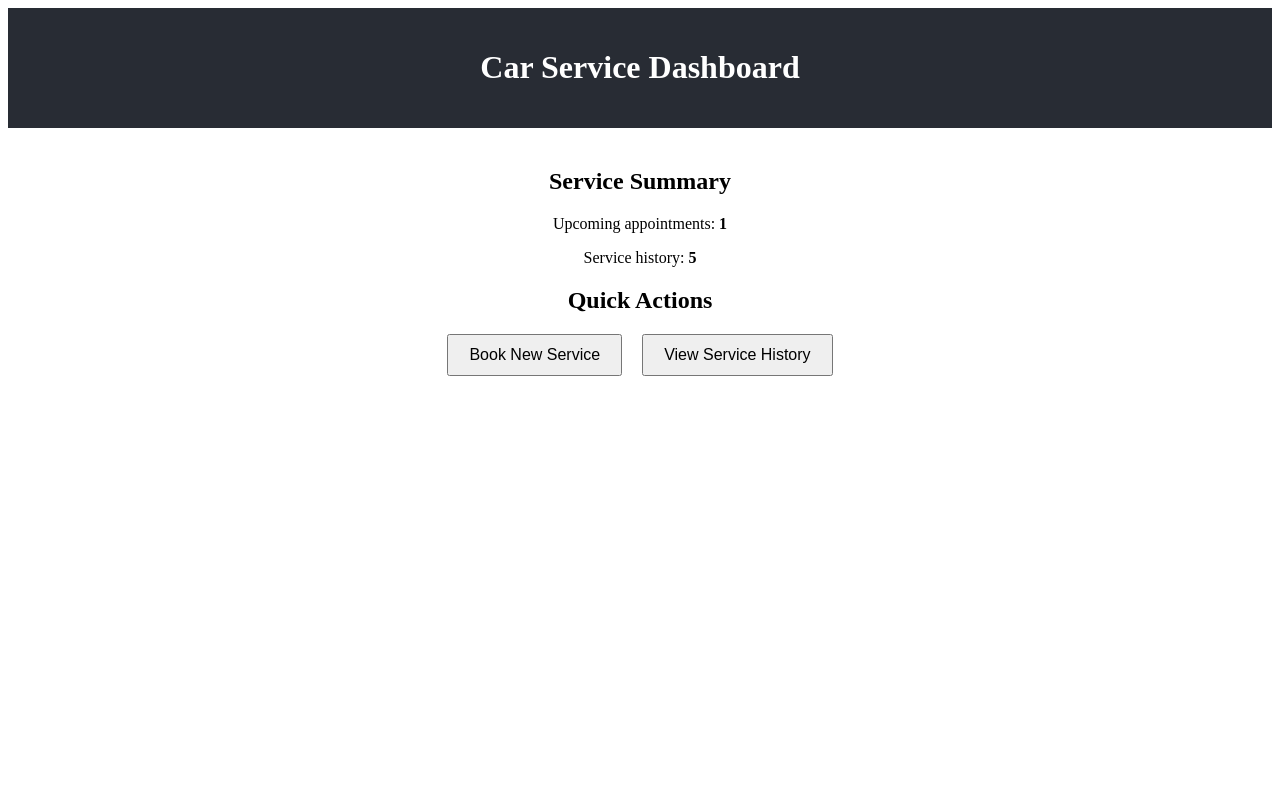
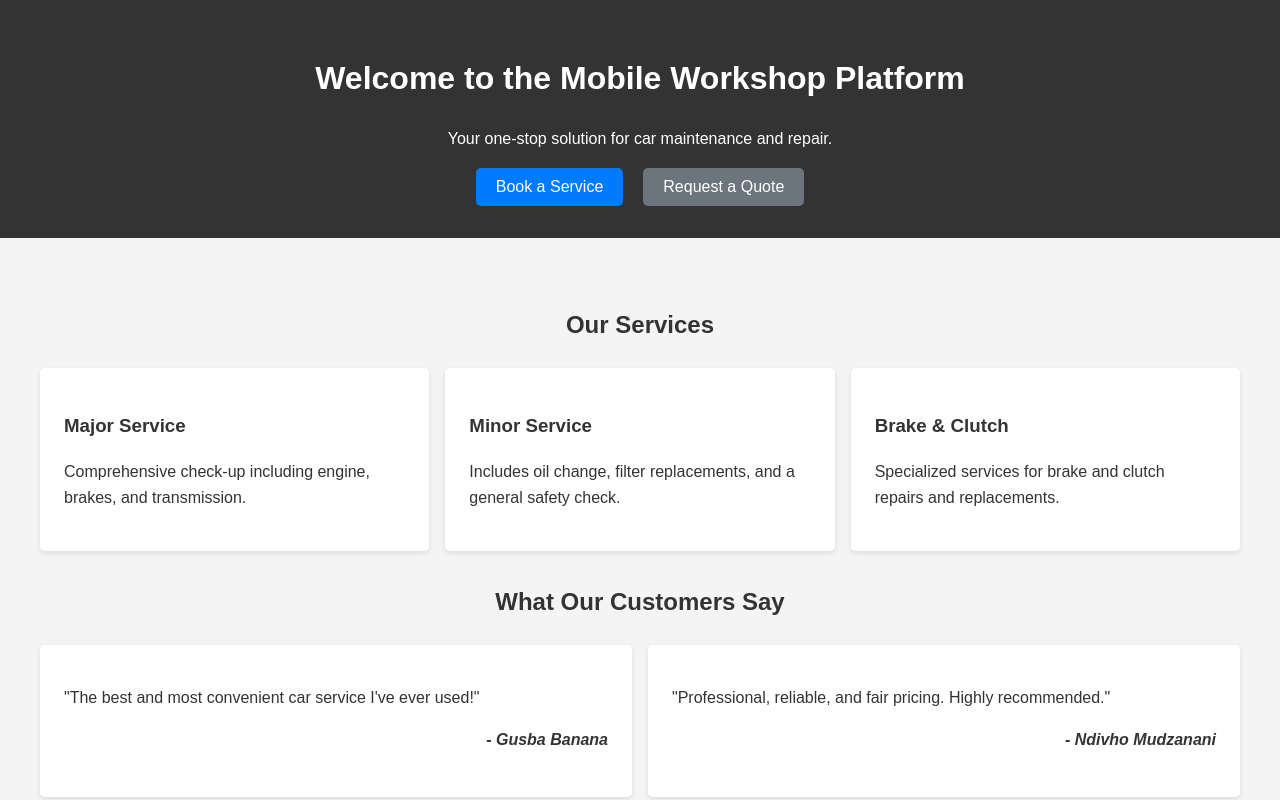
Before and after one commit to Mukwevhorotondwa/CarServiceBooking, a React (Create React App) app in the folder frontend/: page / in a window 1280 px wide. Shown: the top 800 px of the page. Built offline with nearby package versions, Linux system fonts and the light colour scheme.

Commit message:
for now we land on landing page after authentification then dashboard

```diff
--- a/frontend/src/App.js
+++ b/frontend/src/App.js
@@ -1,10 +1,11 @@
 import React from 'react';
 import Dashboard from './pages/Dashboard';
+import LandingPage from './pages/LandingPage';
 
 function App() {
   return (
     <div className="App">
-      <Dashboard />
+      <LandingPage />
     </div>
   );
 }
```
